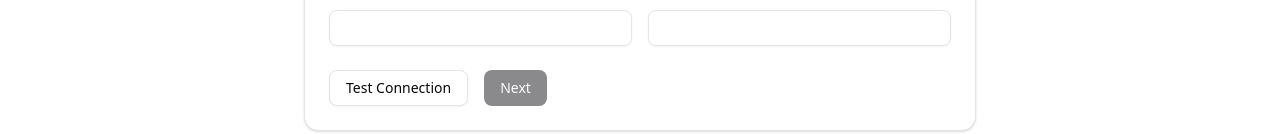
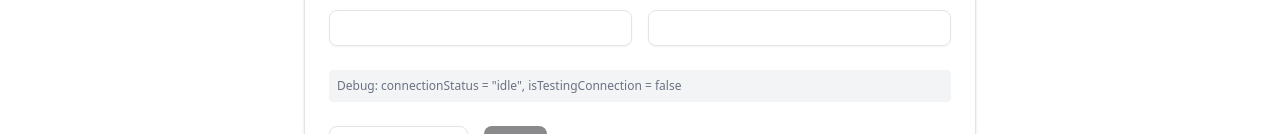
Before and after one commit to erenbertr/op3, a Next.js app in the folder frontend-next/: page / in a window 1280 px wide. Shown: the part 818-952 px from the top of the page. Built offline with nearby package versions, Linux system fonts and the light colour scheme; no server answers.

Commit message:
debug: Add debugging for connection test UI feedback
- Fix useEffect infinite loop by removing connectionStatus from dependencies
- Add console logging to track connection test flow
- Add debug UI to show current state values
- This will help identify why UI feedback isn't showing

```diff
--- a/frontend-next/src/components/setup/database-config.tsx
+++ b/frontend-next/src/components/setup/database-config.tsx
@@ -62,13 +62,11 @@ export function DatabaseConfigForm({ onNext }: DatabaseConfigProps) {
     const watchedType = form.watch('type');
     const watchedValues = form.watch();
 
-    // Clear connection status when form values change
+    // Clear connection status when form values change (but not when connectionStatus changes)
     useEffect(() => {
-        if (connectionStatus !== 'idle') {
-            setConnectionStatus('idle');
-            setConnectionMessage('');
-        }
-    }, [watchedValues.type, watchedValues.database, watchedValues.connectionString, watchedValues.host, watchedValues.port, watchedValues.username, watchedValues.password, watchedValues.url, watchedValues.apiKey, watchedValues.projectId, watchedValues.authToken, connectionStatus]);
+        setConnectionStatus('idle');
+        setConnectionMessage('');
+    }, [watchedValues.type, watchedValues.database, watchedValues.connectionString, watchedValues.host, watchedValues.port, watchedValues.username, watchedValues.password, watchedValues.url, watchedValues.apiKey, watchedValues.projectId, watchedValues.authToken]);
 
     const testConnection = async () => {
         const formData = form.getValues();
@@ -174,22 +172,29 @@ export function DatabaseConfigForm({ onNext }: DatabaseConfigProps) {
 
         setIsTestingConnection(true);
         setConnectionMessage('');
+        setConnectionStatus('idle');
 
         try {
+            console.log('Testing connection with config:', config);
             const result = await apiClient.testDatabaseConnection(config);
+            console.log('Connection test result:', result);
 
             if (result.success) {
                 setConnectionStatus('success');
                 setConnectionMessage(result.message);
+                console.log('Connection successful, status set to success');
             } else {
                 setConnectionStatus('error');
                 setConnectionMessage(result.message);
+                console.log('Connection failed, status set to error');
             }
         } catch (error) {
+            console.error('Connection test error:', error);
             setConnectionStatus('error');
             setConnectionMessage(error instanceof Error ? error.message : t('validation.connection.failed'));
         } finally {
             setIsTestingConnection(false);
+            console.log('Connection test finished, isTestingConnection set to false');
         }
     };
 
@@ -769,6 +774,11 @@ export function DatabaseConfigForm({ onNext }: DatabaseConfigProps) {
 
                         {renderDatabaseFields()}
 
+                        {/* Debug info - remove in production */}
+                        <div className="text-xs text-gray-500 p-2 bg-gray-100 rounded">
+                            Debug: connectionStatus = &quot;{connectionStatus}&quot;, isTestingConnection = {isTestingConnection.toString()}
+                        </div>
+
                         {connectionStatus !== 'idle' && (
                             <div className="flex items-center gap-2">
                                 {connectionStatus === 'success' ? (
```
